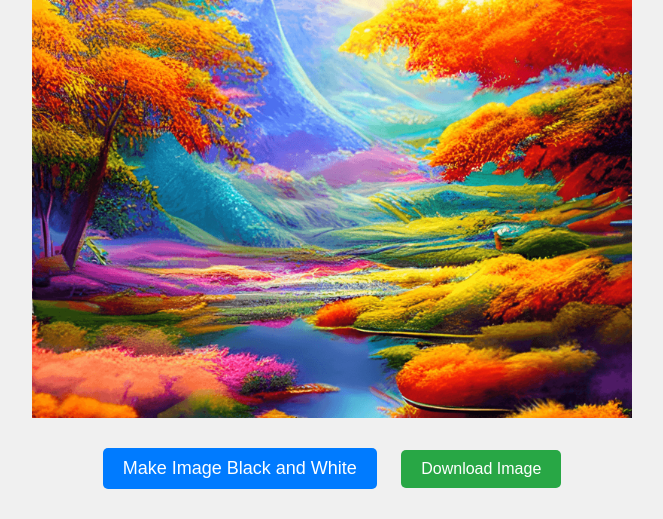
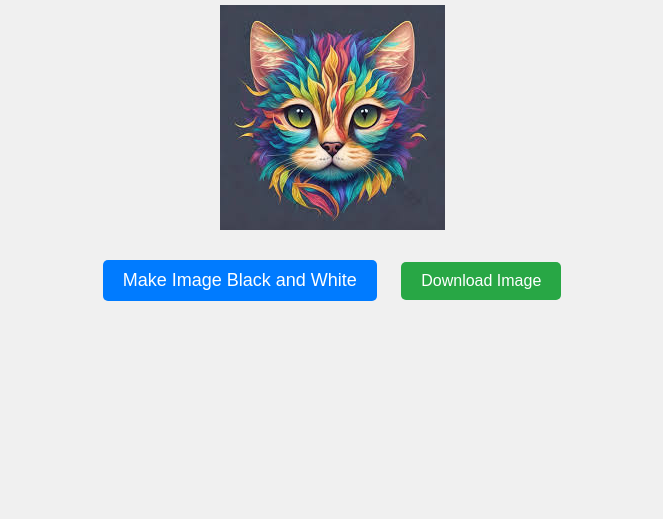
Before and after one commit to AriiGanteng/BWFilter_x2, a plain HTML site: page index.html in a window 1280 px wide. Shown: the part 281-800 px from the top of the page, without its empty margins (308-971 px from the left). Drawn offline with Linux system fonts and the light colour scheme.

Commit message:
gambar diubah pakai gambar sendiri

```diff
--- a/index.html
+++ b/index.html
@@ -9,7 +9,7 @@
 <body>
 
     <h1>Image Filter and Download</h1>
-    <img id="image" src="600.png" alt="Sample Image">
+    <img id="image" src="images (5).jpeg" alt="Sample Image">
     <div class="buttons">
         <button id="bwButton">Make Image Black and White</button>
         <button id="downloadButton">Download Image</button>
```
